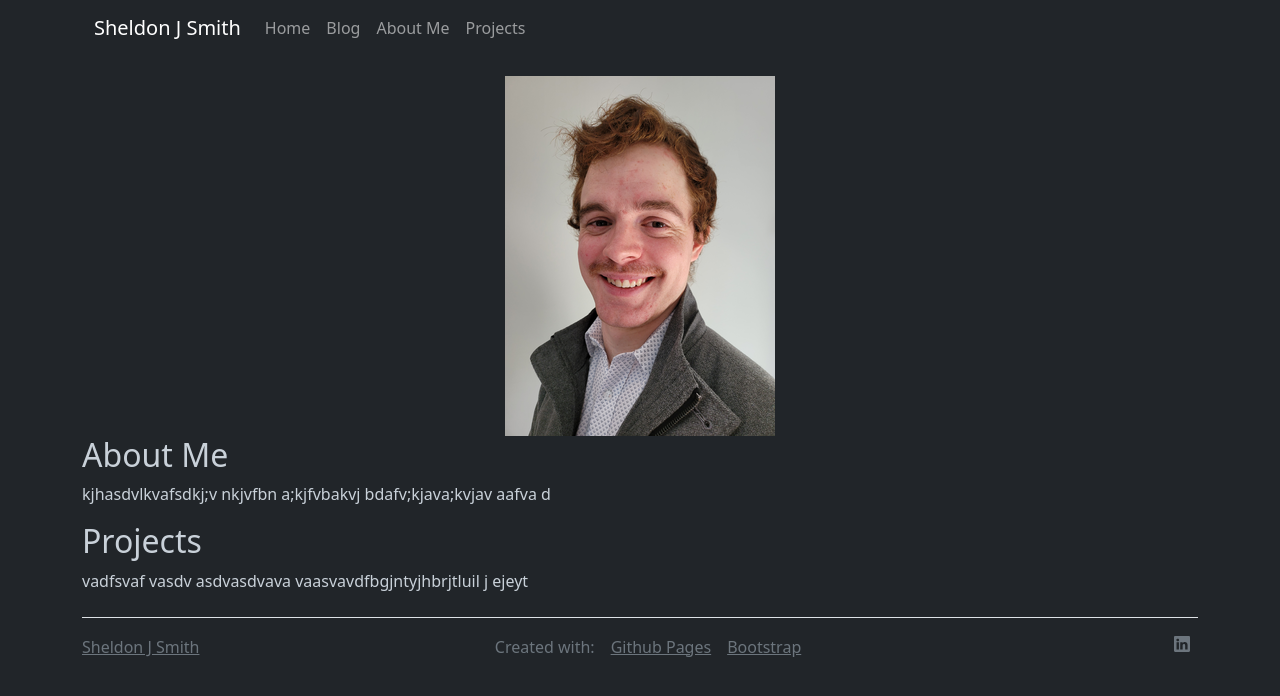
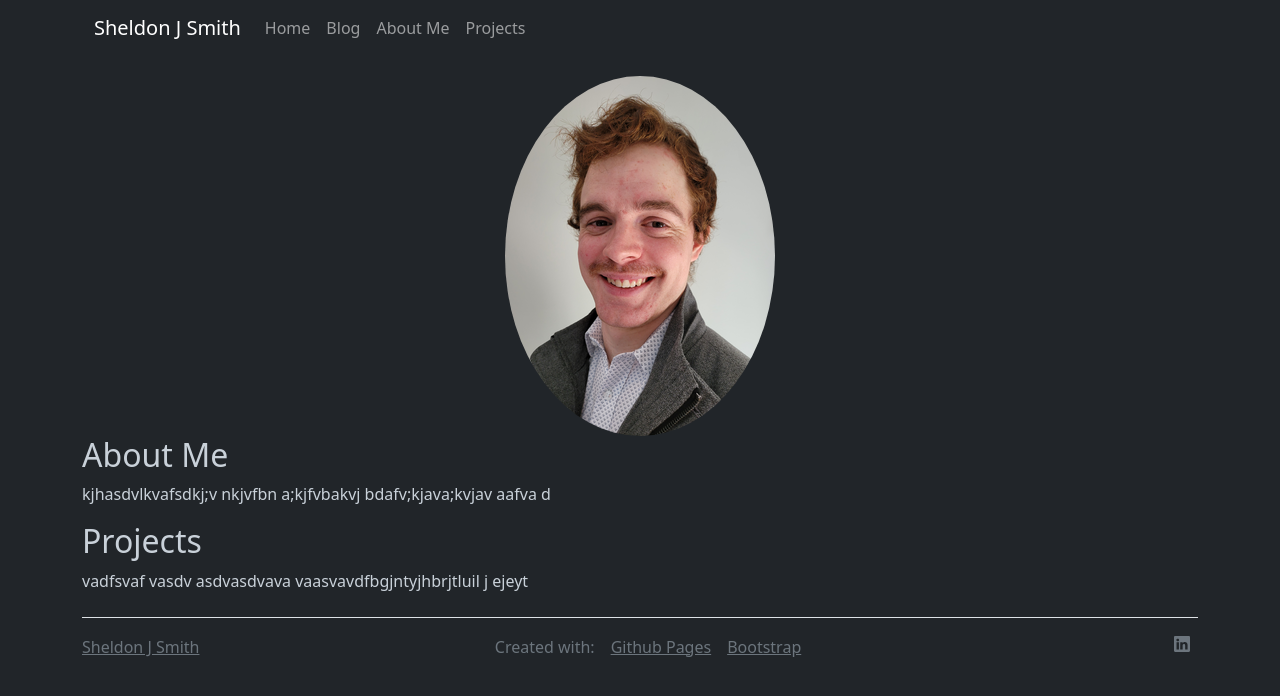
Before and after one commit to Screemm/screemm.github.io, a Jekyll site: the page built from index.md, in a window 1280 px wide. Shown: the top 696 px of the page. Built offline with Jekyll 4.4.1, drawn with Linux system fonts in a browser that asks for light colours; nearby versions of some CDN libraries.

Commit message:
Update index-style.html

```diff
--- a/_includes/index-style.html
+++ b/_includes/index-style.html
@@ -12,5 +12,9 @@
   .card {
     color: initial;
  }
+
+ #avatar {
+    border-radius: 50%;
+}
 </style>
 </head>
```
